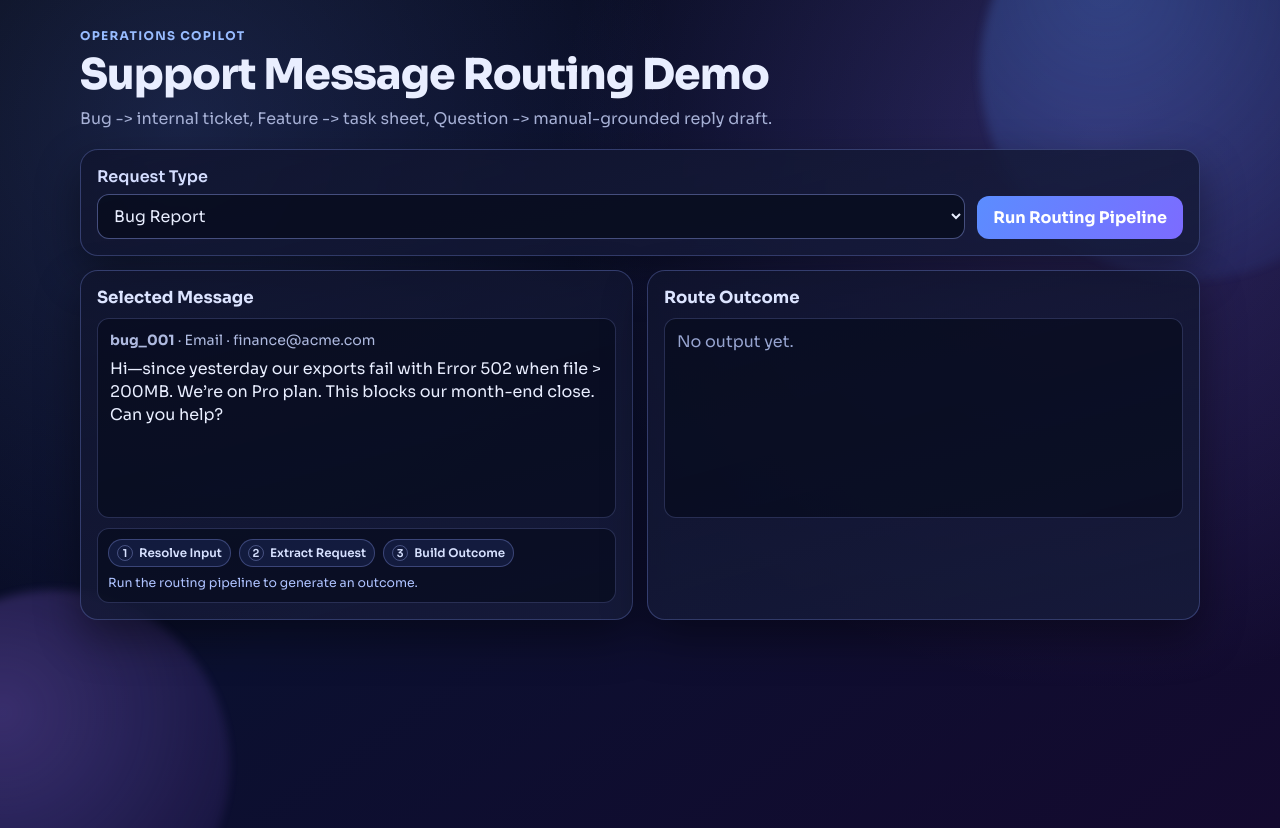
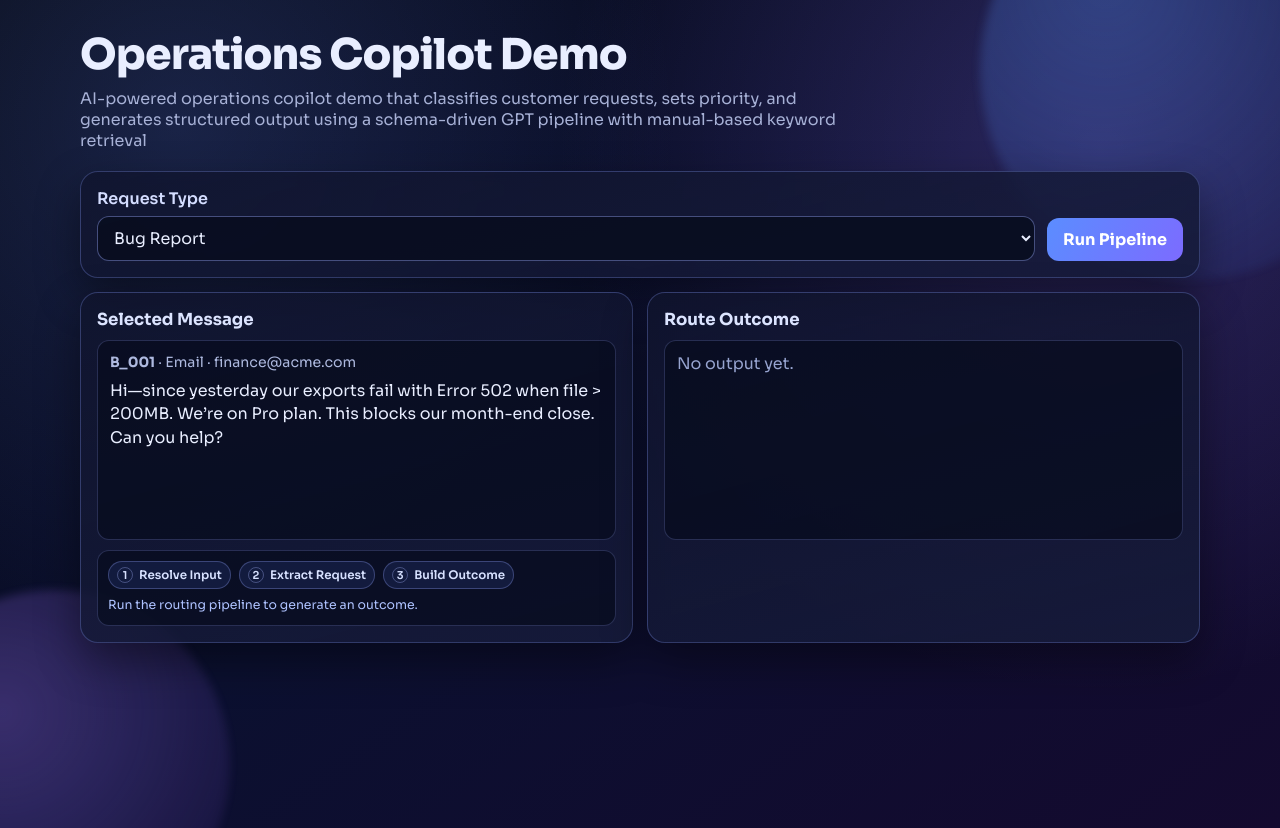
Before and after one commit to defnotmat/operation_copilot, a Flask app: page / in a window 1280 px wide. Run offline with Flask 3, Linux system fonts and the light colour scheme.

Commit message:
refine UI

```diff
--- a/static/app.js
+++ b/static/app.js
@@ -201,8 +201,11 @@ function renderOutput(data) {
     </div>
 
     <div class="block">
-      <p class="block-title">Raw Extraction JSON</p>
-      <pre>${JSON.stringify({ extraction, outcome_type: outcomeType, outcome }, null, 2)}</pre>
+      <div class="raw-json-head">
+        <p class="block-title">Raw Extraction JSON</p>
+        <button type="button" class="json-toggle-btn" data-target="raw-json-pre">Unfold</button>
+      </div>
+      <pre id="raw-json-pre" class="raw-json-pre collapsed">${JSON.stringify({ extraction, outcome_type: outcomeType, outcome }, null, 2)}</pre>
     </div>
   `;
 }
@@ -298,7 +301,23 @@ async function init() {
 requestTypeEl.addEventListener("change", (event) => {
   const requestType = event.target.value;
   renderMessagePreview(requestType);
+  outputEl.classList.add("empty");
+  outputEl.textContent = "No output yet.";
   renderMiniSteps(0, "idle", `Selected ${prettyLabel(requestType)}. Run pipeline.`);
+});
+
+outputEl.addEventListener("click", (event) => {
+  const toggleBtn = event.target.closest(".json-toggle-btn");
+  if (!toggleBtn) return;
+
+  const targetId = toggleBtn.getAttribute("data-target");
+  if (!targetId) return;
+
+  const targetEl = outputEl.querySelector(`#${targetId}`);
+  if (!targetEl) return;
+
+  const isCollapsed = targetEl.classList.toggle("collapsed");
+  toggleBtn.textContent = isCollapsed ? "Unfold" : "Fold";
 });
 
 runBtnEl.addEventListener("click", runPipeline);
--- a/static/styles.css
+++ b/static/styles.css
@@ -490,6 +490,32 @@ h3 {
   overflow-wrap: anywhere;
 }
 
+.raw-json-head {
+  display: flex;
+  align-items: center;
+  justify-content: space-between;
+  gap: 8px;
+  margin-bottom: 6px;
+}
+
+.json-toggle-btn {
+  padding: 5px 9px;
+  border-radius: 8px;
+  border: 1px solid rgba(149, 168, 255, 0.42);
+  background: rgba(92, 122, 255, 0.14);
+  color: #d9e6ff;
+  font-size: 0.74rem;
+  font-weight: 700;
+}
+
+.json-toggle-btn:hover {
+  filter: brightness(1.04);
+}
+
+.raw-json-pre.collapsed {
+  display: none;
+}
+
 pre {
   margin: 0;
   background: rgba(7, 10, 26, 0.88);
--- a/support_knowledge_base/messages.json
+++ b/support_knowledge_base/messages.json
@@ -1,19 +1,19 @@
 
 {
   "bug_report": {
-      "id": "bug_001",
+      "id": "B_001",
       "source": "Email",
       "sender": "finance@acme.com",
       "message": "Hi—since yesterday our exports fail with Error 502 when file > 200MB. We’re on Pro plan. This blocks our month-end close. Can you help?"
   },
   "feature_request": {
-      "id": "feat_001",
+      "id": "F_001",
       "source": "Slack",
       "sender": "ops@startup.io",
       "message": "It would be great if exports could be scheduled automatically every week instead of manual runs."
   },
   "question": {
-      "id": "q_001",
+      "id": "Q_001",
       "source": "Chat",
       "sender": "user123@example.com",
       "message": "What’s included in the Pro plan and is there a free trial?"
--- a/templates/index.html
+++ b/templates/index.html
@@ -12,9 +12,8 @@
 
   <main class="page">
     <header class="hero">
-      <p class="eyebrow">Operations Copilot</p>
-      <h1>Support Message Routing Demo</h1>
-      <p class="sub">Bug -> internal ticket, Feature -> task sheet, Question -> manual-grounded reply draft.</p>
+      <h1>Operations Copilot Demo</h1>
+      <p class="sub">AI-powered operations copilot demo that classifies customer requests, sets priority, and generates structured output using a schema-driven GPT pipeline with manual-based keyword retrieval</p>
     </header>
 
     <section class="panel controls reveal">
@@ -22,7 +21,7 @@
         <label for="requestType">Request Type</label>
         <select id="requestType"></select>
       </div>
-      <button id="runBtn">Run Routing Pipeline</button>
+      <button id="runBtn">Run Pipeline</button>
     </section>
 
     <section class="grid reveal-delay-1">
```
